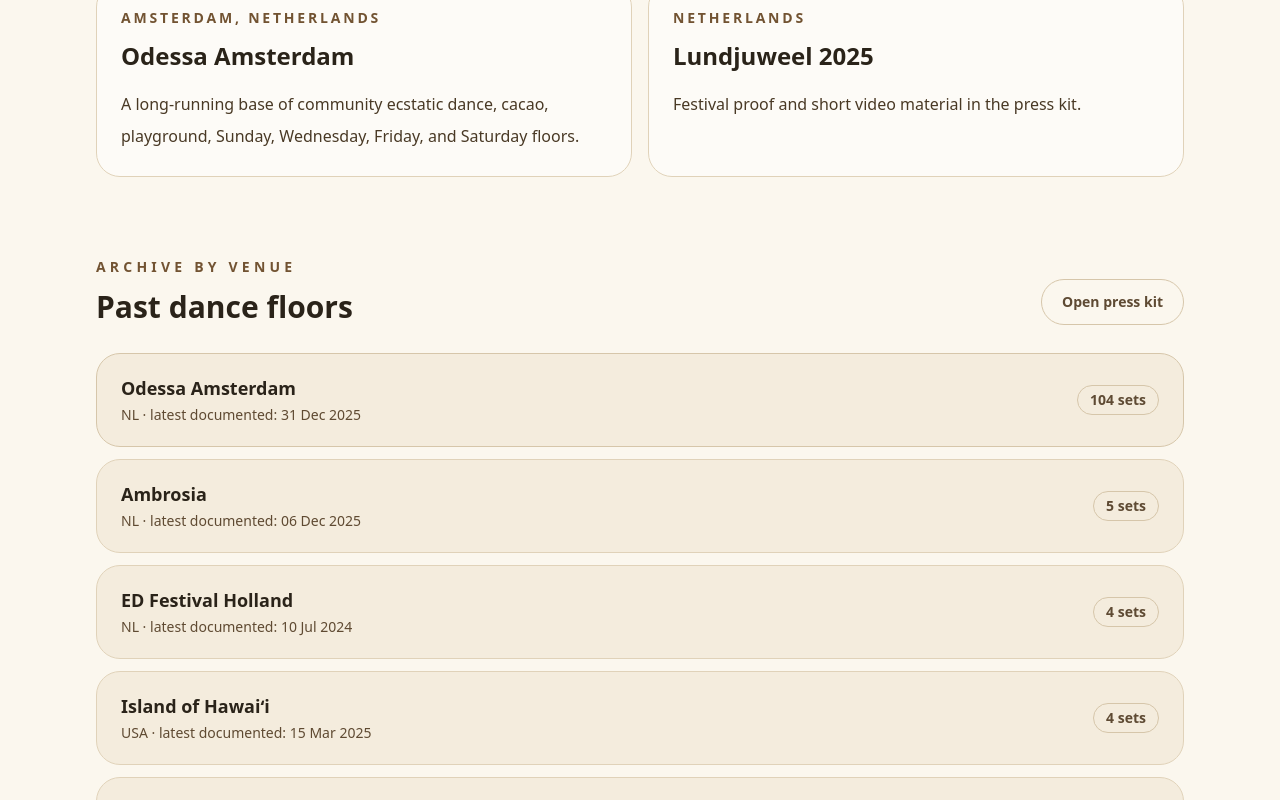
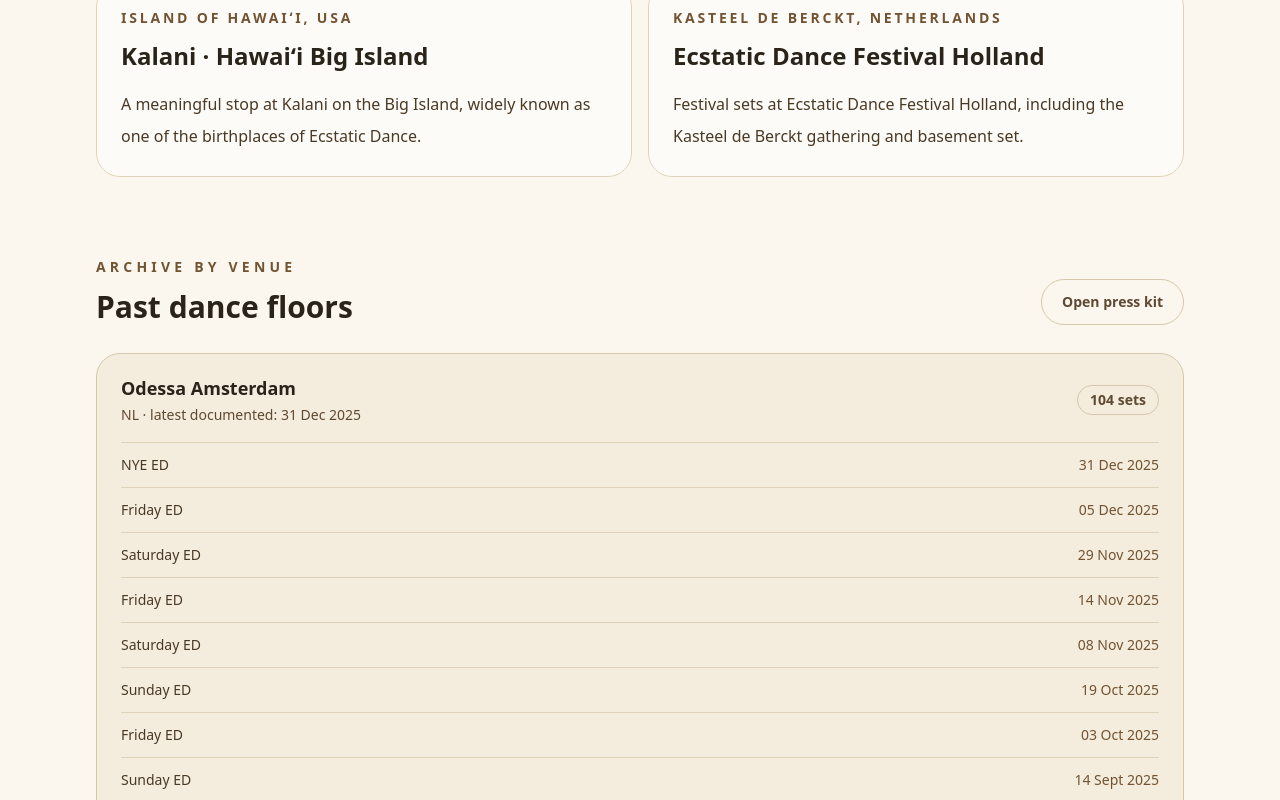
Before and after one commit to kokosthief/dj.henners.bio, a Next.js app: page /events in a window 1280 px wide. Both pictures are taken after a click on the heading 640 px from the left and 1445 px from the top of the page. Shown: the part 1045-1845 px from the top of the page. Built offline with nearby package versions, Linux system fonts and the light colour scheme.

Commit message:
fix: update event proof and archive expansion

```diff
--- a/src/app/events/page.tsx
+++ b/src/app/events/page.tsx
@@ -9,7 +9,7 @@
   .sort((a, b) => new Date(b.date).getTime() - new Date(a.date).getTime());
 
 const venueSummaries = Object.values(
-  pastGigs.reduce<Record<string, { venue: string; location: string; country: string; count: number; latest: string }>>((acc, gig) => {
+  pastGigs.reduce<Record<string, { venue: string; location: string; country: string; count: number; latest: string; gigs: typeof pastGigs }>>((acc, gig) => {
     const key = `${gig.venue}-${gig.location}`;
     if (!acc[key]) {
       acc[key] = {
@@ -18,9 +18,11 @@
         country: gig.country,
         count: 0,
         latest: gig.date,
+        gigs: [],
       };
     }
     acc[key].count += 1;
+    acc[key].gigs.push(gig);
     if (new Date(gig.date) > new Date(acc[key].latest)) {
       acc[key].latest = gig.date;
     }
@@ -30,24 +32,24 @@
 
 const featuredProof = [
   {
-    title: 'Ambrosia at Rijksmuseum',
-    location: 'Rijksmuseum, Amsterdam',
-    detail: 'Press-kit photos and video proof from a large Ambrosia dance floor in one of Amsterdam’s most recognizable cultural spaces.',
-  },
-  {
     title: 'Ambrosia at Het Sieraad',
     location: 'Het Sieraad, Amsterdam',
-    detail: 'Recent video material for organisers who want to feel the room energy and stage presence quickly.',
+    detail: 'A large Ambrosia ecstatic rave room in Amsterdam, with video material for organisers who want to feel the floor quickly.',
   },
   {
     title: 'Odessa Amsterdam',
     location: 'Amsterdam, Netherlands',
-    detail: 'A long-running base of community ecstatic dance, cacao, playground, Sunday, Wednesday, Friday, and Saturday floors.',
+    detail: 'The long-running home base: community ecstatic dance, cacao, playground, Sunday, Wednesday, Friday, and Saturday floors.',
   },
   {
-    title: 'Lundjuweel 2025',
-    location: 'Netherlands',
-    detail: 'Festival proof and short video material in the press kit.',
+    title: 'Kalani · Hawaiʻi Big Island',
+    location: 'Island of Hawaiʻi, USA',
+    detail: 'A meaningful stop at Kalani on the Big Island, widely known as one of the birthplaces of Ecstatic Dance.',
+  },
+  {
+    title: 'Ecstatic Dance Festival Holland',
+    location: 'Kasteel de Berckt, Netherlands',
+    detail: 'Festival sets at Ecstatic Dance Festival Holland, including the Kasteel de Berckt gathering and basement set.',
   },
 ];
 
@@ -168,6 +170,14 @@
                   {venue.count} {venue.count === 1 ? 'set' : 'sets'}
                 </span>
               </summary>
+              <ul className="px-5 pb-5">
+                {venue.gigs.map((gig) => (
+                  <li key={`${gig.date}-${gig.event}`} className="grid gap-1 border-t border-[#e0d2b9] py-3 text-sm sm:grid-cols-[1fr_auto] sm:items-center">
+                    <span className="font-medium text-[#493925]">{gig.event.trim()}</span>
+                    <span className="text-[#725332]">{formatDate(gig.date)}</span>
+                  </li>
+                ))}
+              </ul>
             </details>
           ))}
         </div>
--- a/src/app/photos/page.tsx
+++ b/src/app/photos/page.tsx
@@ -59,7 +59,7 @@
               visual notes from the rooms.
             </h1>
             <p className="mt-7 max-w-2xl text-lg leading-8 text-[#d9c6a6]">
-              A small record of dance floors, ceremonies, and in-between moments. Same archive, tighter edit.
+              A small record of dance floors, ceremonies, festivals, and in-between moments around the music.
             </p>
           </div>
           <div className="rounded-[1.25rem] border border-[#f4ead8]/15 bg-[#1b160f] p-5 text-right">
```
